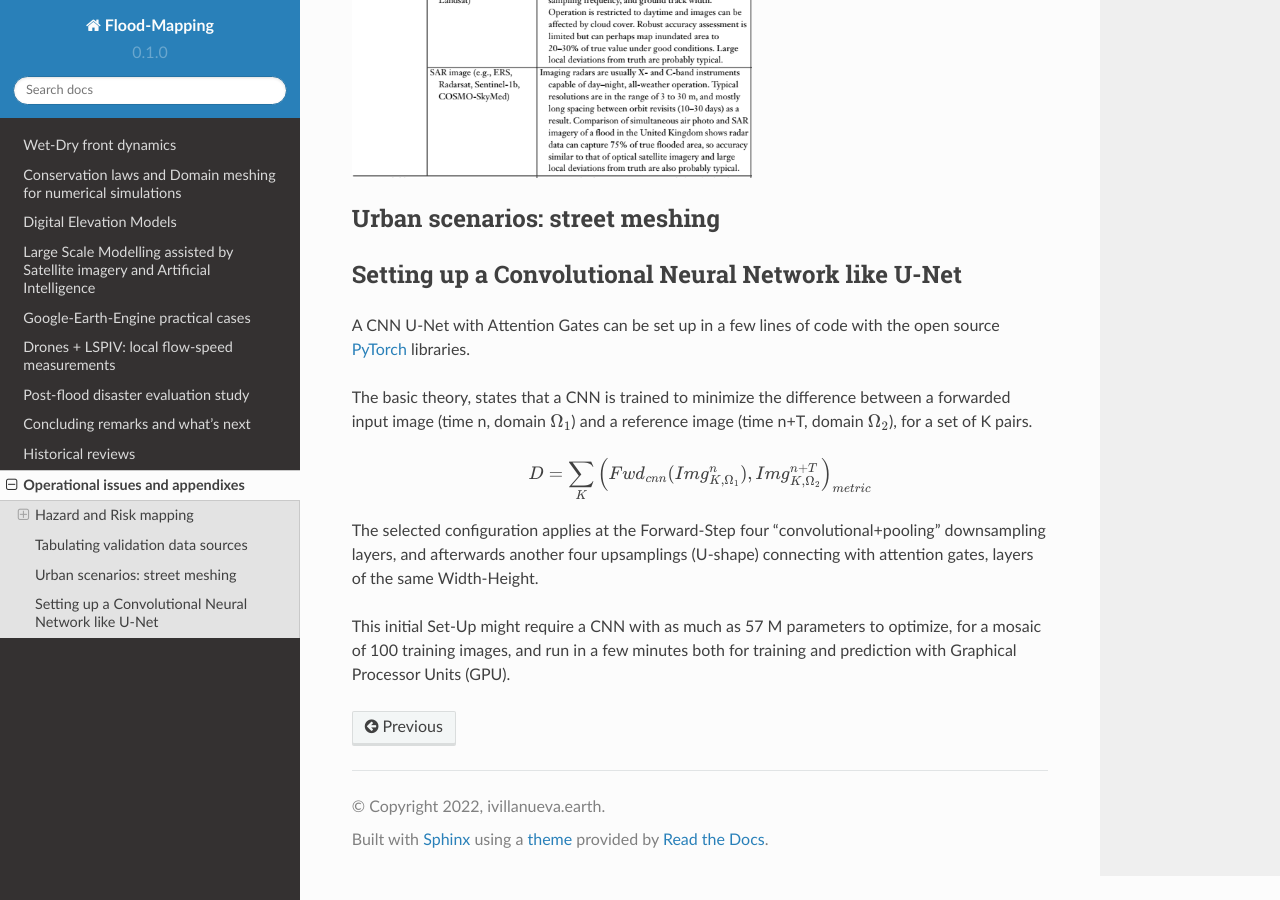
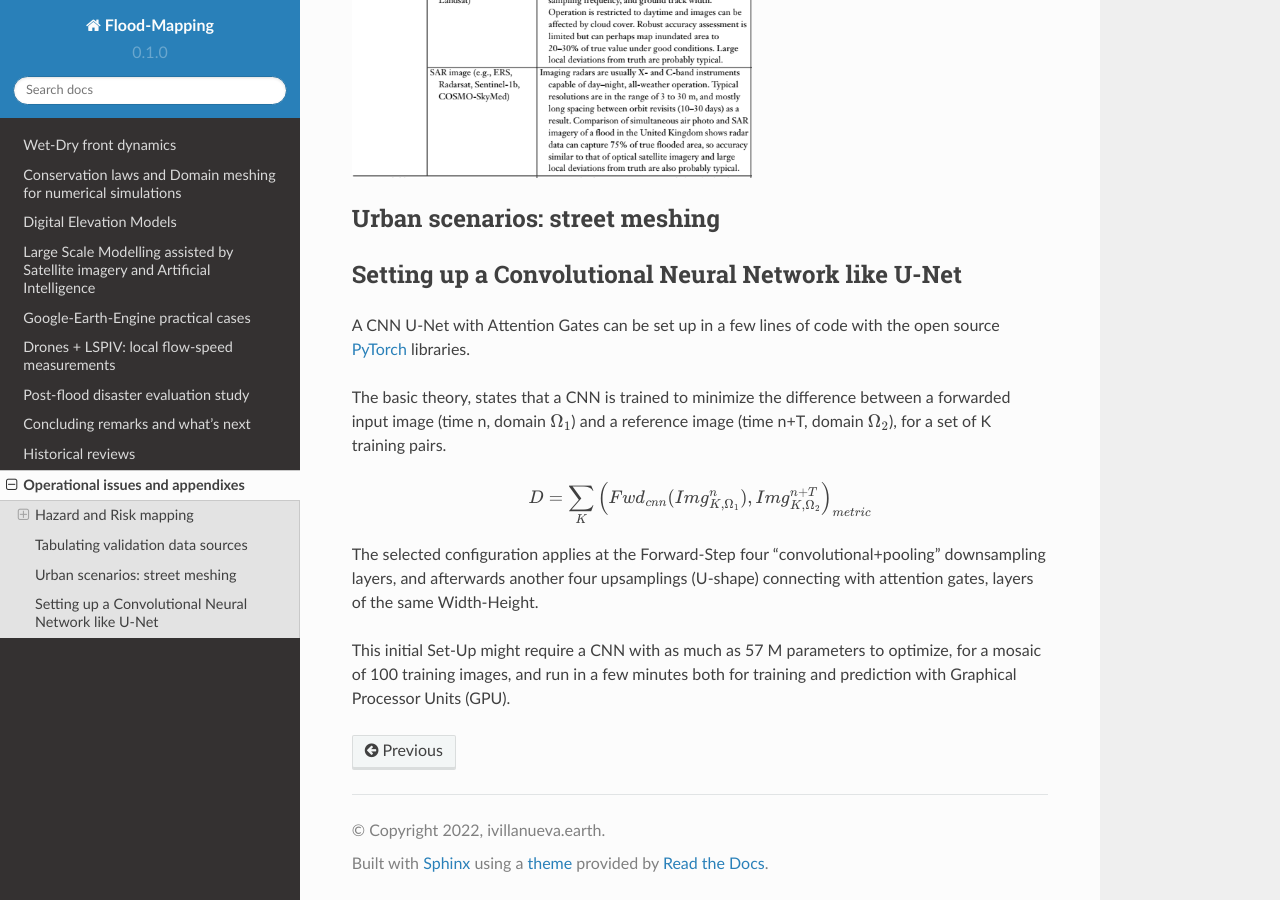
Before and after one commit to ivillamadrid/FloodMapping, a Sphinx documentation site: the page built from docs/source/operational_appx.rst, in a window 1280 px wide and 900 px high, scrolled down 1613 px. Built offline with Sphinx 7.4.7 and the Read the Docs theme 2.0.0, drawn with Linux system fonts in a browser that asks for light colours.

Commit message:
Update operational_appx.rst

```diff
--- a/docs/source/operational_appx.rst
+++ b/docs/source/operational_appx.rst
@@ -66,7 +66,7 @@ A CNN U-Net with Attention Gates can be set up in a few lines of code with the o
 .. _Pytorch: https://pytorch.org/
 
 The basic theory, states that a CNN is trained to minimize the difference between a forwarded input image (time n, domain :math:`\Omega_1`)
-and a reference image (time n+T, domain :math:`\Omega_2`), for a set of K pairs.
+and a reference image (time n+T, domain :math:`\Omega_2`), for a set of K training pairs.
 
 .. math::
 
```
